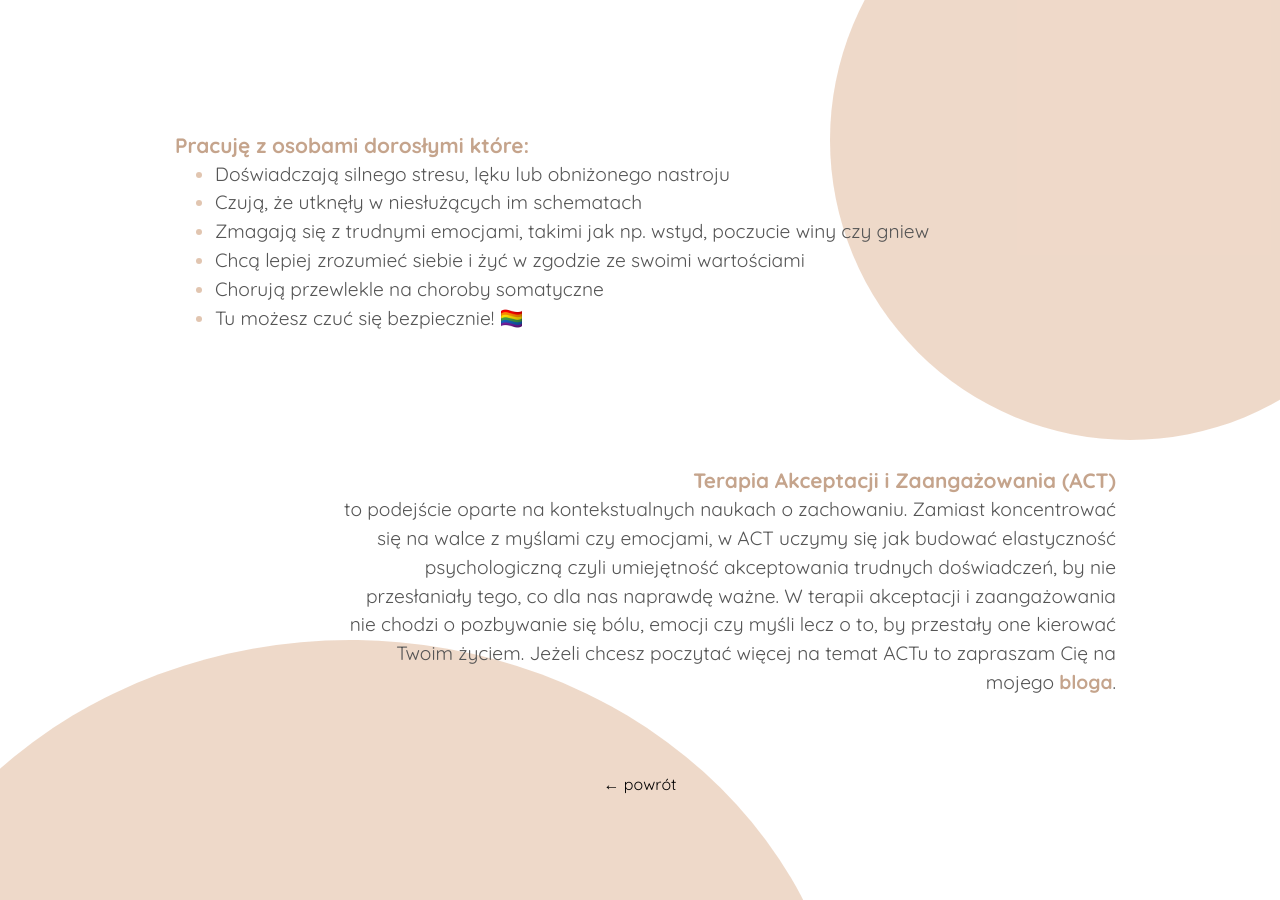
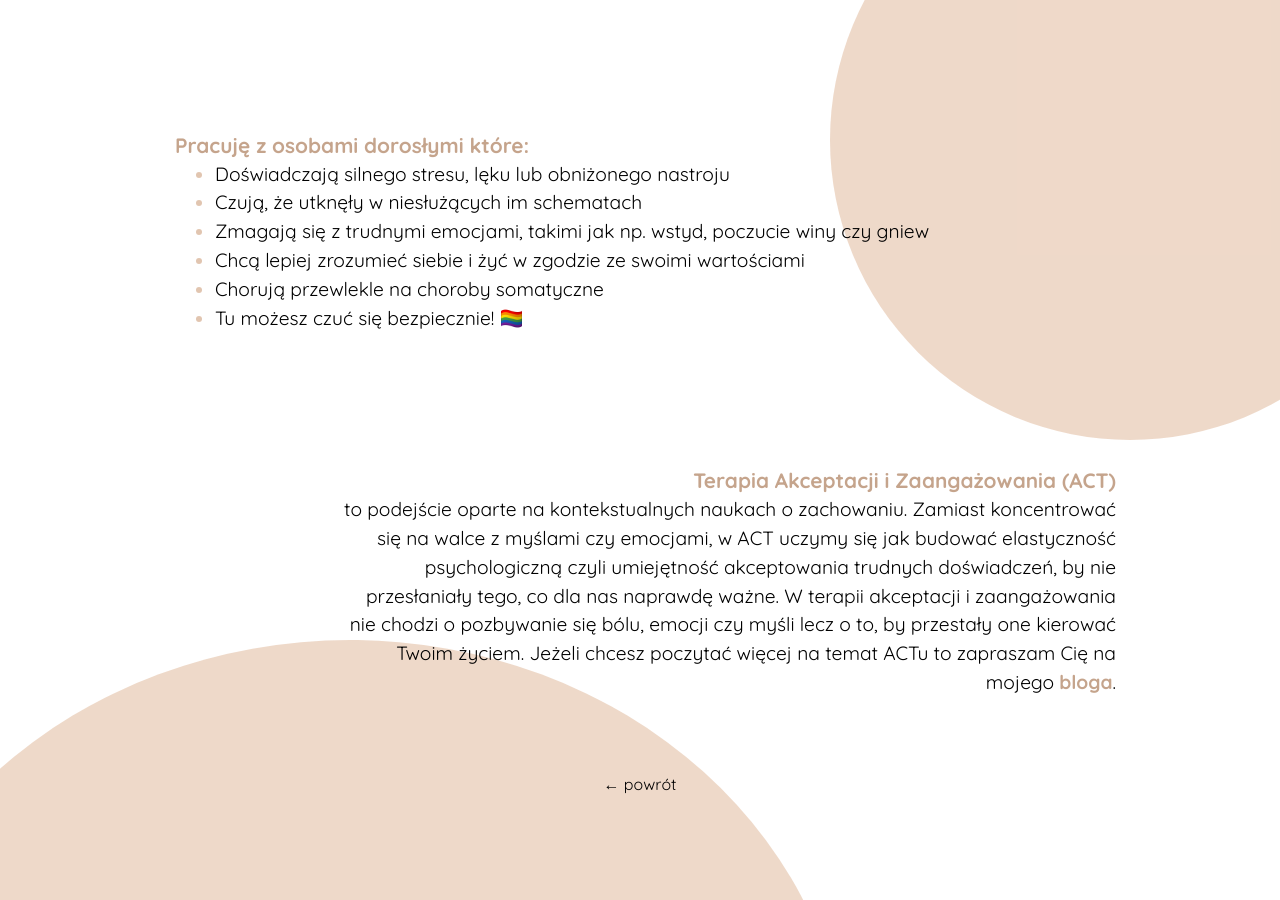
Before and after one commit to misievicz/kontekst, a Jekyll site: the page built from act.html, in a window 1280 px wide. Built offline with Jekyll 4.4.1, drawn with Linux system fonts in a browser that asks for light colours.

Commit message:
ver_0.1 beta -28. naprawda {{ site.baseurl }}

```diff
--- a/_sass/tale/_base.scss
+++ b/_sass/tale/_base.scss
@@ -183,6 +183,7 @@ td {
   justify-content: center;
   align-items: center;
   gap: 4rem;
+  color: black;
 }
 
 .cennik-container-main, .cennik-container-main h4 {
@@ -271,6 +272,7 @@ li::marker {
   justify-content: center;
   margin-top: 5rem;
   gap: 40px;
+  color: black;
 }
 
 .act-container-main h4 {
```
